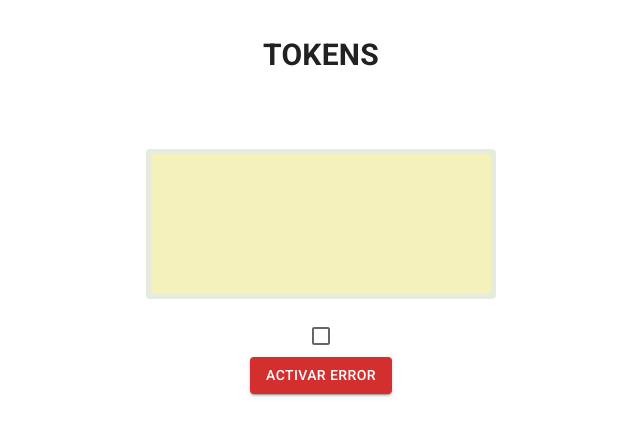
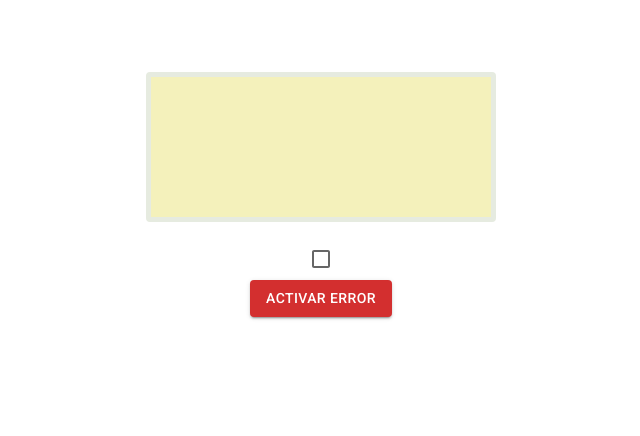
Before and after one commit to eduestdz/Design-system, a Next.js app: page /tokens in a window 1280 px wide. Shown: the top 436 px of the page, without its empty margins (319-959 px from the left). Built offline with nearby package versions, Linux system fonts and the light colour scheme.

Commit message:
delete: title tokens

```diff
--- a/src/components/tokens.tsx
+++ b/src/components/tokens.tsx
@@ -19,12 +19,6 @@ const Token: FC = () => {
     }
     return (
         <Stack>
-            <Stack
-                direction="row"
-                justifyContent="center"
-            >
-                <Typography fontSize={30} mt={4} fontWeight={800}>TOKENS</Typography>
-            </Stack>
             <Stack
                 direction="column"
                 justifyContent="flex-end"
```
